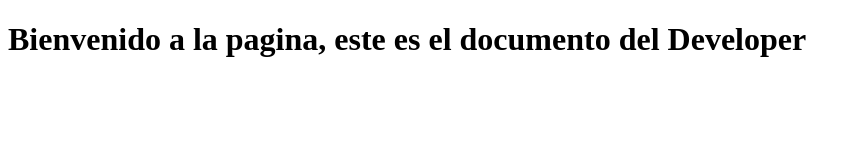
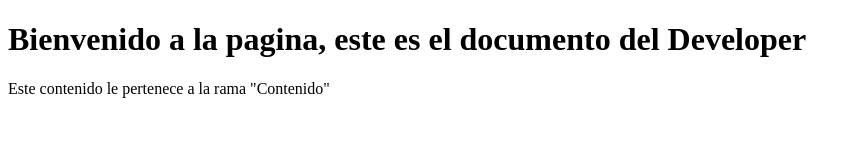
Before and after one commit to SkinnySanti/proyecto-git, a plain HTML site: page index.html in a window 1280 px wide. Shown: the whole page, without its empty margins (0-861 px from the left). Drawn offline with Linux system fonts and the light colour scheme.

Commit message:
Agregar contenido <p> al index.html

```diff
--- a/index.html
+++ b/index.html
@@ -7,5 +7,6 @@
 </head>
 <body>
     <h1>Bienvenido a la pagina, este es el documento del Developer</h1>
+    <p>Este contenido le pertenece a la rama "Contenido"</p>
 </body>
 </html>
```
